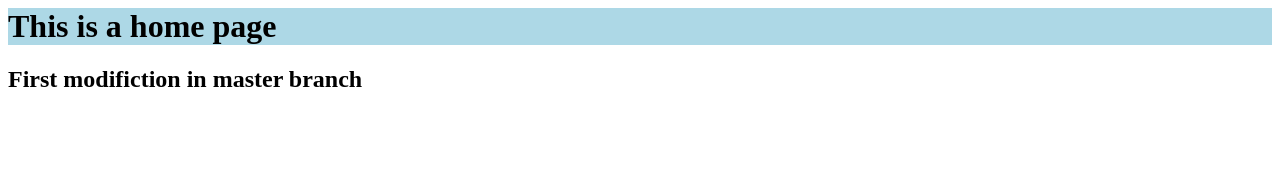
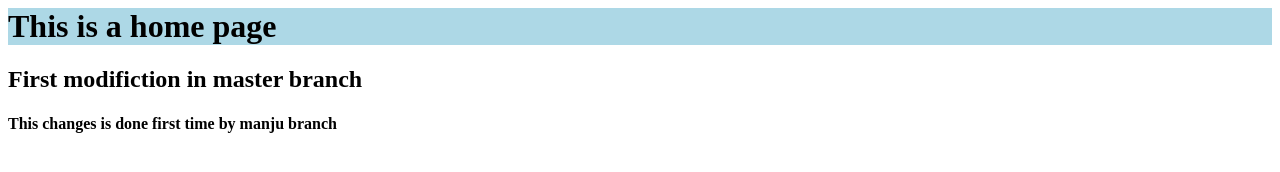
Before and after one commit to swamiajoba/mygp, a plain HTML site: page index.html in a window 1280 px wide. Drawn offline with Linux system fonts and the light colour scheme.

Commit message:
Fist commit in branch manju

```diff
--- a/index.html
+++ b/index.html
@@ -7,5 +7,6 @@
   <body>
        <h1> This is a home page </h1>
        <h2> First modifiction in master branch </h2>
+       <h4> This changes is done first time by manju branch </h4>
   </body>
 </html>
```
